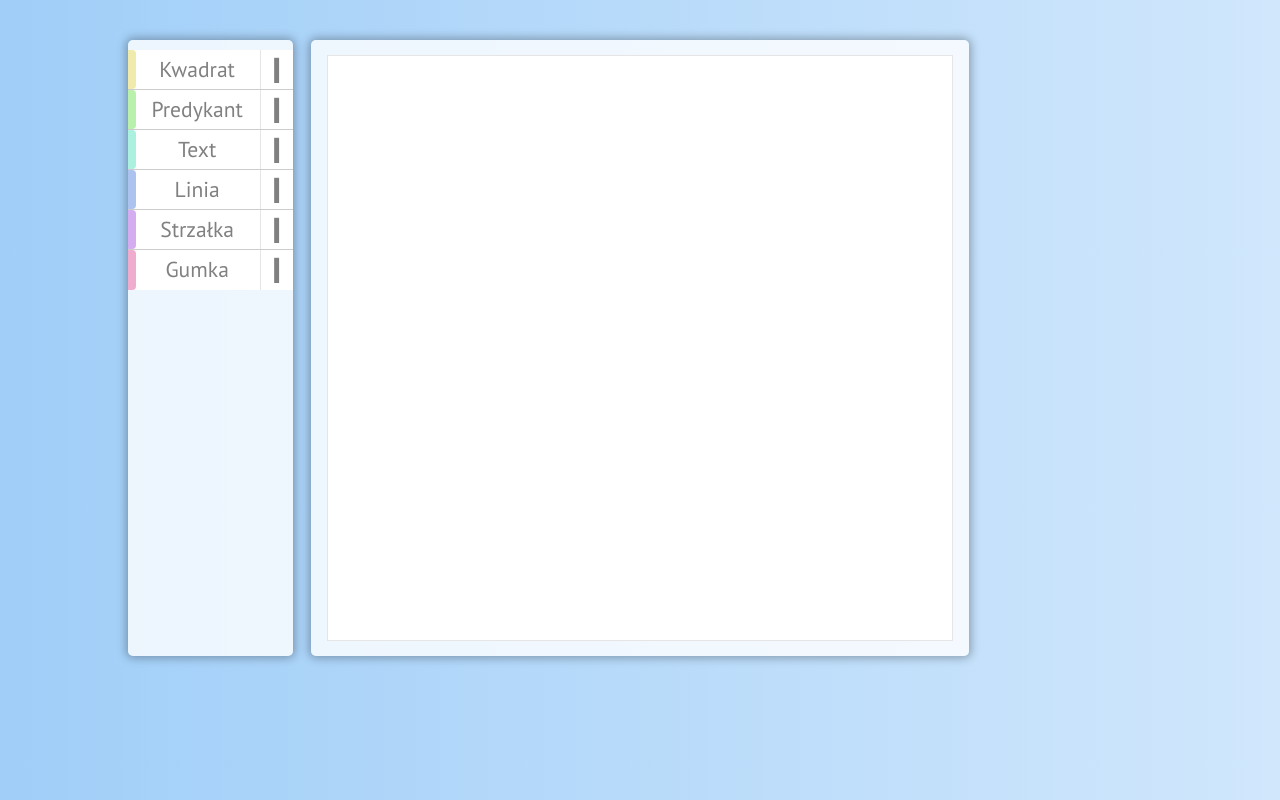
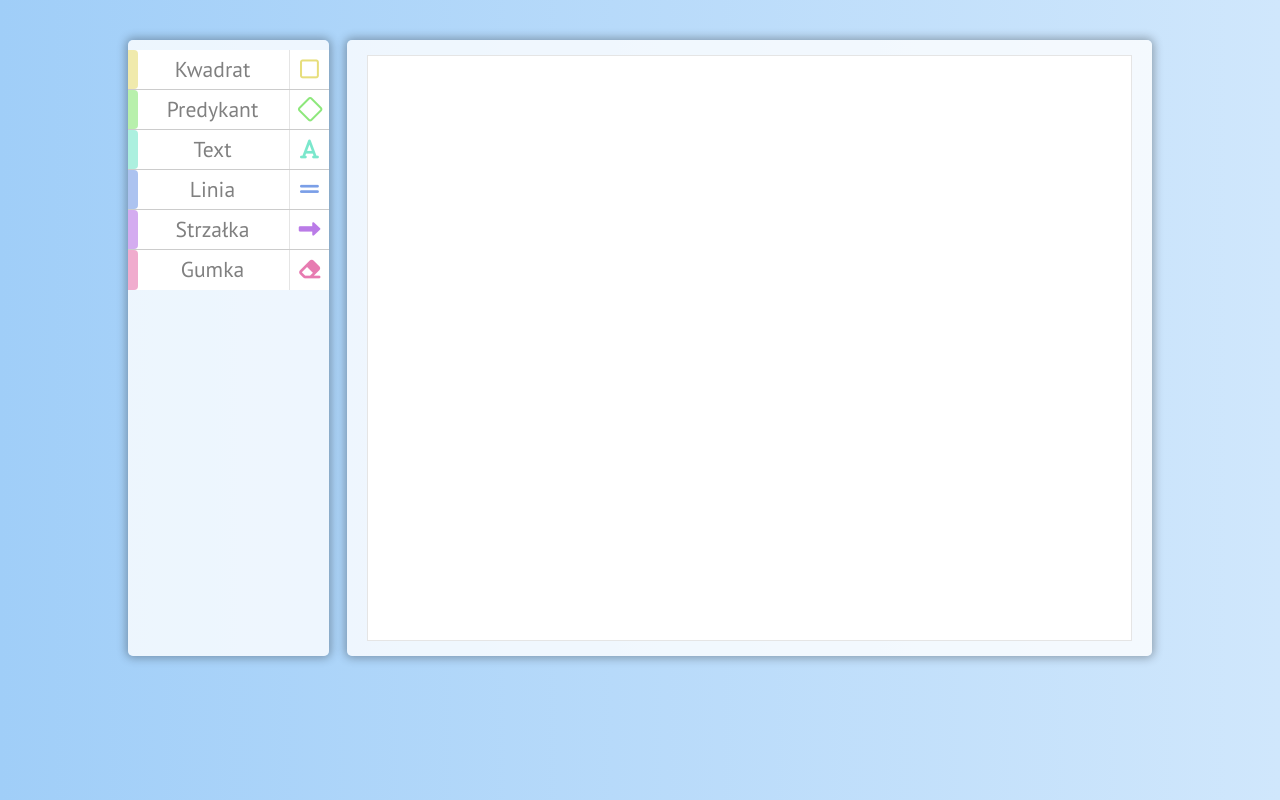
Before and after one commit to Desmord/SchematicGenerator, a website built with webpack: page Dev/Html/index.html in a window 1280 px wide. Built offline with nearby package versions, Linux system fonts and the light colour scheme.

Commit message:
Add and style tools menu icons, Style canvas hover efect

```diff
--- a/Dev/Html/index.html
+++ b/Dev/Html/index.html
@@ -8,6 +8,7 @@
     <meta description="Program do tworzenia uproszczonych schematów">
     <title>Generator schematów</title>
     <link href="https://fonts.googleapis.com/css?family=PT+Sans:400,700&display=swap" rel="stylesheet">
+    <script src="https://kit.fontawesome.com/178a7bc333.js" crossorigin="anonymous"></script>
 </head>
 <body>
     <div class="container">
@@ -15,37 +16,51 @@
             <div class="tool-button" tool="square">
                 <div class="tool-button__hover-background"></div>
                 <div class="tool-button__text">Kwadrat</div>
-                <div class="tool-button__icon">I</div>
+                <div class="tool-button__icon">
+                    <i class="far fa-square"></i>
+                </div>
             </div>
             <div class="tool-button" tool="diamond">
                 <div class="tool-button__hover-background"></div>
                 <div class="tool-button__text">Predykant</div>
-                <div class="tool-button__icon">I</div>
+                <div class="tool-button__icon">
+                    <i class="far fa-square"></i>
+                </div>
             </div>
             <div class="tool-button" tool="text">
                 <div class="tool-button__hover-background"></div>
                 <div class="tool-button__text">Text</div>
-                <div class="tool-button__icon">I</div>
+                <div class="tool-button__icon">
+                    <i class="fas fa-font"></i>
+                </div>
             </div>
             <div class="tool-button" tool="line">
                 <div class="tool-button__hover-background"></div>
                 <div class="tool-button__text">Linia</div>
-                <div class="tool-button__icon">I</div>
+                <div class="tool-button__icon">
+                    <i class="fas fa-grip-lines"></i>
+                </div>
             </div>
             <div class="tool-button" tool="arrow">
                 <div class="tool-button__hover-background"></div>
                 <div class="tool-button__text">Strzałka</div>
-                <div class="tool-button__icon">I</div>
+                <div class="tool-button__icon">
+                    <i class="fas fa-long-arrow-alt-right"></i>
+                </div>
             </div>
             <div class="tool-button" tool="eraser">
                 <div class="tool-button__hover-background"></div>
                 <div class="tool-button__text">Gumka</div>
-                <div class="tool-button__icon">I</div>
+                <div class="tool-button__icon">
+                    <i class="fas fa-eraser"></i>
+                </div>
             </div>
         </div>
         <div class="canvas-container">
             <canvas class="canvas-container__canvas"></canvas>
         </div>
+        <div class="properties-menu">
+        </div>
     </div>
 </body>
 </html>
--- a/Dev/Sass/Canvas_container/canvasContainer.scss
+++ b/Dev/Sass/Canvas_container/canvasContainer.scss
@@ -12,4 +12,8 @@
         background-color: #fff;
         border: 1px solid rgba(0,0,0,0.1);
     }
+
+    &__canvas:hover{
+        cursor: crosshair;
+    }
 }
--- a/Dev/Sass/Tools-Menu/Tools-Button/toolsButton.scss
+++ b/Dev/Sass/Tools-Menu/Tools-Button/toolsButton.scss
@@ -47,6 +47,11 @@
         font-weight: 700;
         color: darken($font-color, 50%);
         border-left: 1px solid rgba(0,0,0,0.1);
+
+        i{
+            @include flex-box();
+            font-size: 0.6em;
+        }
     }
 
 }
@@ -63,10 +68,17 @@
     border-bottom: none;
 }
 
+.tool-button[tool="diamond"] .tool-button__icon i{
+    transform: rotate(45deg);
+}
+
 @for $i from 1 through 6{
     .tool-button:nth-child(#{$i}){
         .tool-button__hover-background{
             background-color:hsla(55 * $i, 69%, 61.8%,0.5);
         }
+        .tool-button__icon i{
+            color:hsla(55 * $i, 69%, 61.8%,0.8);
+        }
     }
 }
--- a/Dev/Sass/main.scss
+++ b/Dev/Sass/main.scss
@@ -35,16 +35,16 @@ body{
 .container{
     width: 80%;
     min-width: 800px;
-    max-width: 1400px;
+    max-width: 1600px;
     height: 90%;
     min-height: 500px;
     max-height: 800px;
     display: grid;
     gap: 1.5em 1em;
-    grid-template-columns:1fr 4fr 1fr;
+    grid-template-columns:1fr 4fr;
     grid-template-rows: 8fr 1fr;
     grid-template-areas:
-    "tools-menu canvas canvas",
+    "tools-menu canvas",
     "properties-menu properties-menu save-inport-menu",
 }
 
@@ -63,6 +63,7 @@ body{
 
 @import './Tools-Menu/toolsMenu.scss';
 @import './Canvas_container/canvasContainer.scss';
+@import './Properties-menu/propertiesMenu.scss';
 
 //---------------------------------------------
 // nav{
```
Also changed, not shown: Dev/Css/main.css, Dev/Sass/Properties-menu/propertiesMenu.scss (added), 1 other file.
